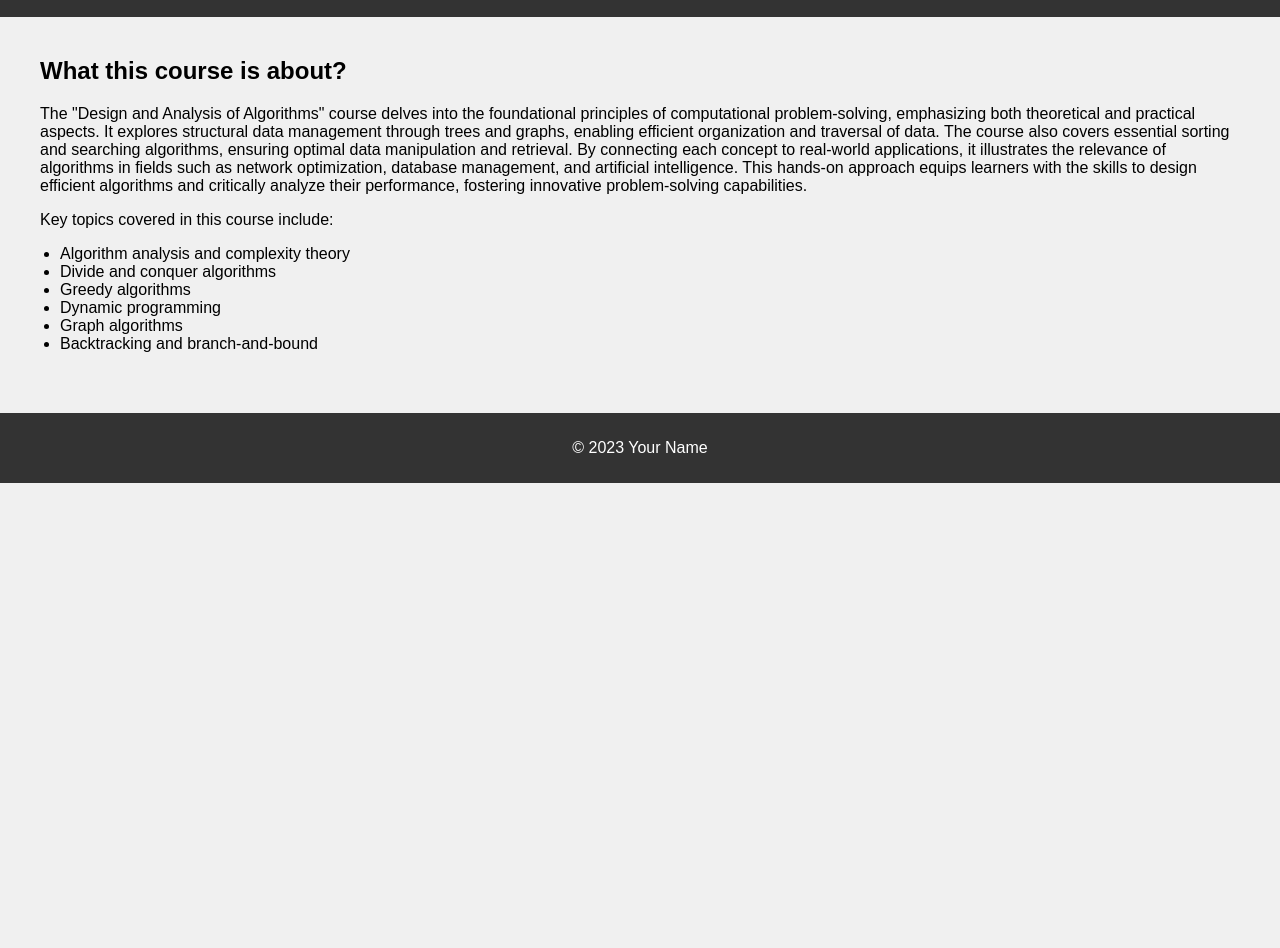
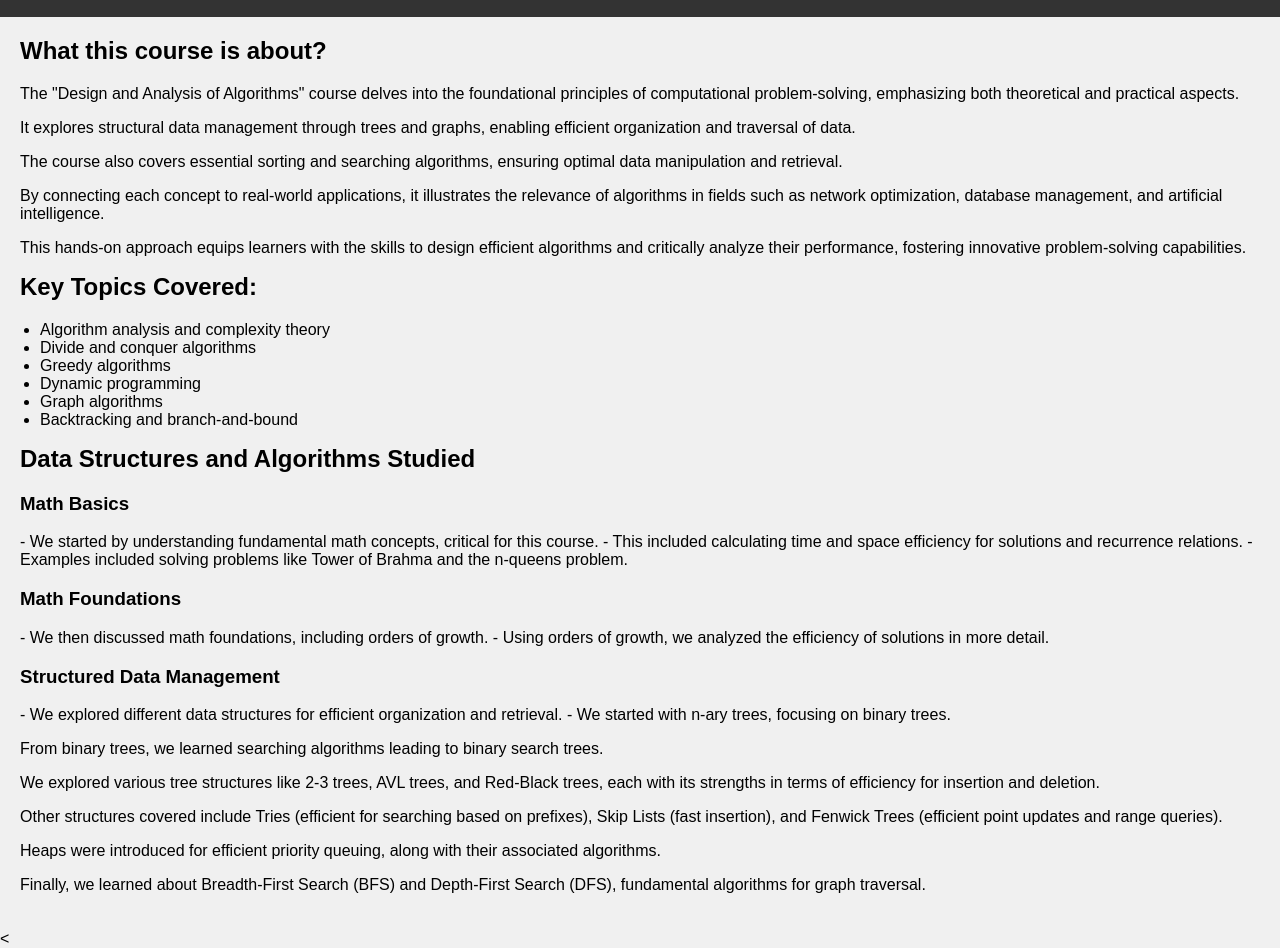
Before and after one commit to SavitruG/Citydesign.github.io, a plain HTML site: page index.html in a window 1280 px wide. Shown: the part 78-1026 px from the top of the page. Before the commit the page ends 800 px from the top, so only its background shows below. Drawn offline with Linux system fonts and the light colour scheme.

Commit message:
Update index.html

```diff
--- a/index.html
+++ b/index.html
@@ -18,11 +18,15 @@
       </ul>
     </nav>
   </header>
-  <main><main>
-    <section>
+  <main>
     <h2>What this course is about?</h2>
-        <p>The "Design and Analysis of Algorithms" course delves into the foundational principles of computational problem-solving, emphasizing both theoretical and practical aspects. It explores structural data management through trees and graphs, enabling efficient organization and traversal of data. The course also covers essential sorting and searching algorithms, ensuring optimal data manipulation and retrieval. By connecting each concept to real-world applications, it illustrates the relevance of algorithms in fields such as network optimization, database management, and artificial intelligence. This hands-on approach equips learners with the skills to design efficient algorithms and critically analyze their performance, fostering innovative problem-solving capabilities.</p>
-        <p>Key topics covered in this course include:</p>
+    <p>The "Design and Analysis of Algorithms" course delves into the foundational principles of computational problem-solving, emphasizing both theoretical and practical aspects.</p>
+    <p>It explores structural data management through trees and graphs, enabling efficient organization and traversal of data.</p>
+    <p>The course also covers essential sorting and searching algorithms, ensuring optimal data manipulation and retrieval.</p>
+    <p>By connecting each concept to real-world applications, it illustrates the relevance of algorithms in fields such as network optimization, database management, and artificial intelligence.</p>
+    <p>This hands-on approach equips learners with the skills to design efficient algorithms and critically analyze their performance, fostering innovative problem-solving capabilities.</p>
+
+    <h2>Key Topics Covered:</h2>
     <ul>
       <li>Algorithm analysis and complexity theory</li>
       <li>Divide and conquer algorithms</li>
@@ -31,11 +35,32 @@
       <li>Graph algorithms</li>
       <li>Backtracking and branch-and-bound</li>
     </ul>
-    </section>
+
+    <h2>Data Structures and Algorithms Studied</h2>
+    <h3>Math Basics</h3>
+    <p>
+      - We started by understanding fundamental math concepts, critical for this course.
+      - This included calculating time and space efficiency for solutions and recurrence relations.
+      - Examples included solving problems like Tower of Brahma and the n-queens problem.
+    </p>
+
+    <h3>Math Foundations</h3>
+    <p>
+      - We then discussed math foundations, including orders of growth.
+      - Using orders of growth, we analyzed the efficiency of solutions in more detail.
+    </p>
+
+    <h3>Structured Data Management</h3>
+    <p>
+      - We explored different data structures for efficient organization and retrieval.
+      - We started with n-ary trees, focusing on binary trees.
+    </p>
+
+    <p>From binary trees, we learned searching algorithms leading to binary search trees.</p>
+    <p>We explored various tree structures like 2-3 trees, AVL trees, and Red-Black trees, each with its strengths in terms of efficiency for insertion and deletion.</p>
+
+    <p>Other structures covered include Tries (efficient for searching based on prefixes), Skip Lists (fast insertion), and Fenwick Trees (efficient point updates and range queries).</p>
+    <p>Heaps were introduced for efficient priority queuing, along with their associated algorithms.</p>
+    <p>Finally, we learned about Breadth-First Search (BFS) and Depth-First Search (DFS), fundamental algorithms for graph traversal.</p>
   </main>
-    </main>
-  <footer>
-    <p>&copy; 2023 Your Name</p>
-  </footer>
-</body>
-</html>
+  <
```
Lines whose indentation alone changed are shown as unchanged.
